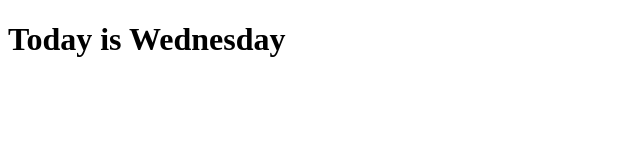
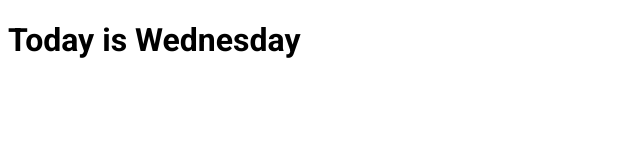
Before and after one commit to Libbygi/congress-birthday-calendar, a website: page index.html in a window 1280 px wide. Shown: the whole page, without its empty margins (0-640 px from the left). Drawn offline with Linux system fonts and the light colour scheme.

Commit message:
basic style

```diff
--- a/index.html
+++ b/index.html
@@ -4,6 +4,7 @@
 <head>
 
 	<script src="bower_components/jquery/dist/jquery.js"></script>
+	<link href="styles.css" rel="stylesheet">
 
 </head>
 
@@ -18,15 +19,6 @@
 
 </body>
 
-<script>
-//	$("#date").html();
-
-	var days = ["Sunday", "Monday", "Tuesday", "Wednesday", "Thursday", "Friday", "Saturday"];
-	today = new Date();
-
-	$("#date").html(days[today.getDay()]);
-
-
-</script>
+<script src="scripts.js"></script>
 
 </html>
--- /dev/null
+++ b/scripts.js
@@ -0,0 +1,6 @@
+//	$("#date").html();
+
+	var days = ["Sunday", "Monday", "Tuesday", "Wednesday", "Thursday", "Friday", "Saturday"];
+	today = new Date();
+
+	$("#date").html(days[today.getDay()]);
--- /dev/null
+++ b/styles.css
@@ -0,0 +1,5 @@
+@import url(https://fonts.googleapis.com/css?family=Roboto:400,900,700,500,300);
+
+body {
+	font-family: Roboto;
+}
```
